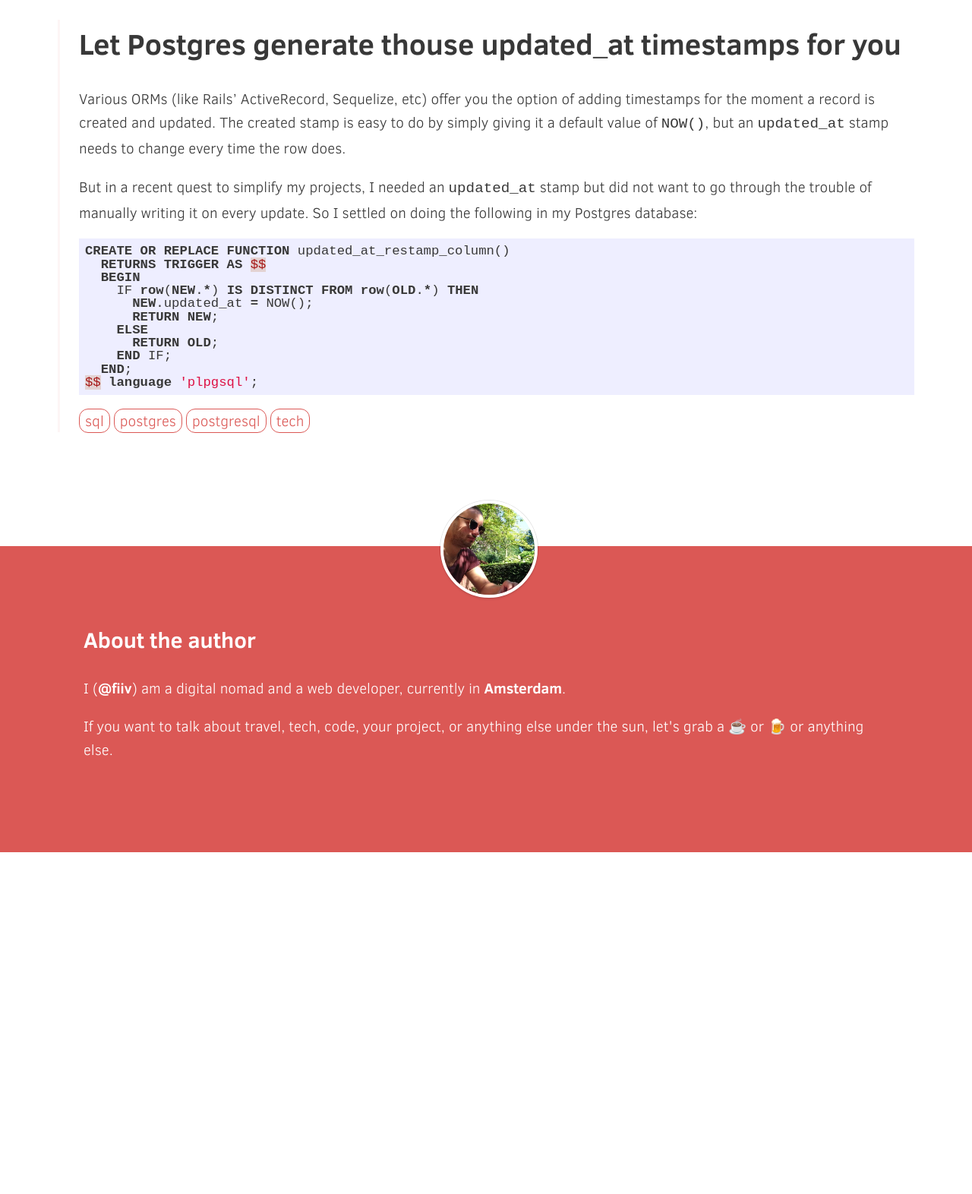
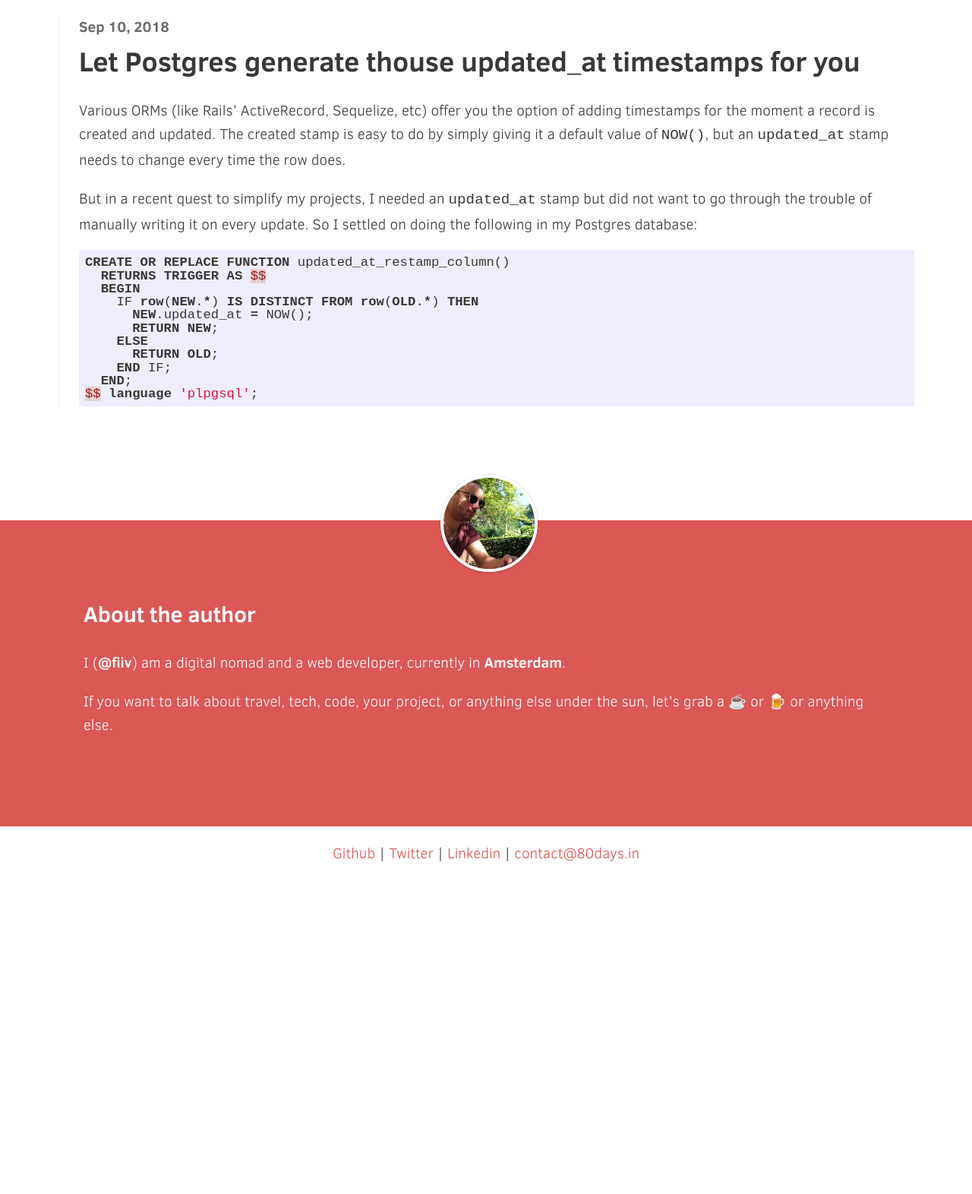
Before and after one commit to mtimofiiv/80days.in, a Jekyll site: the page built from _posts/2018-09-14-automatic-updated_at-stamps-in-postgres.markdown, in a window 1280 px wide. Shown: the part 500-2072 px from the top of the page at 76% size. Built offline with Jekyll 4.4.1, drawn with Linux system fonts in a browser that asks for light colours; comment, search, counter and statistics services are not loaded; after the commit the page ends 1658 px from its top, so only the background shows below that.

Commit message:
a lot better

```diff
--- a/_layouts/default.html
+++ b/_layouts/default.html
@@ -30,7 +30,15 @@
 
     <footer>
       <div class="container">
-
+        <p class="contact-links">
+          <a href="https://github.com/mtimofiiv">Github</a>
+           |
+          <a href="https://twitter.com/mtimofiiv">Twitter</a>
+           |
+          <a href="https://www.linkedin.com/in/mtimofiiv/">Linkedin</a>
+           |
+          <a href="mailto:contact@80days.in">contact@80days.in</a>
+        </p>
       </div>
     </footer>
 
--- a/_layouts/post.html
+++ b/_layouts/post.html
@@ -2,13 +2,10 @@
 layout: default
 ---
 <article class="container">
+  <p class="date">{{ page.date | date: "%b %-d, %Y" }}</p>
   <h1>{{ page.title }}</h1>
+
+
   {{ page.content }}
 
-  <ul class="tags">
-    {% for tag in page.tags %}
-      <li><a href="/tags/{{tag}}">{{tag}}</a></li>
-    {% endfor %}
-  </ul>
-
 </article>
--- a/_sass/layout.scss
+++ b/_sass/layout.scss
@@ -40,6 +40,30 @@
   }
 }
 
+.share-tools {
+  text-align: center;
+  padding: 20px;
+}
+
+.share-btn {
+  color: #ccc;
+}
+
+.share-btn:hover {
+  color: $highlight-color;
+}
+
+.share-action {
+  color: $highlight-color;
+  font-size: 16px;
+  padding: 0;
+  margin: 0;
+}
+
+.hidden {
+  display: none;
+}
+
 header {
   position: absolute;
   z-index: 1;
@@ -67,6 +91,18 @@
 article {
   padding-left: 25px;
   border-left: lighten($highlight-color, 38%) solid 3px;
+
+  h1 {
+    padding: 0;
+    margin: 0;
+    font-size: 190%;
+  }
+
+  .date {
+    color: lighten($base-font-color, 20%);
+    font-weight: bold;
+    margin-bottom: 0;
+  }
 }
 
 .tags {
@@ -111,7 +147,7 @@
 
 aside.about-widget {
   width: 100%;
-  margin: 150px 0;
+  margin: 150px 0 0 0;
   background: $highlight-color;
   color: white;
   padding: 0 0 100px 0;
@@ -149,9 +185,10 @@
 
 footer {
   background-color: white;
-  height: 200px;
-  padding-top: 100px;
-  margin-top: 100px;
+
+  .contact-links {
+    text-align: center;
+  }
 }
 
 // Extra small devices (portrait phones, less than 576px)
--- a/assets/script.js
+++ b/assets/script.js
@@ -0,0 +1,44 @@
+(function() {
+  var initSocialButtons = function(klass, onHover, onClick) {
+    var el = document.getElementsByClassName(klass);
+    for (var i = 0; i < el.length; i++) {
+      el[i].addEventListener('mouseover', onHover);
+      el[i].addEventListener('mouseout', removeShareHover);
+      el[i].addEventListener('click', onClick);
+    }
+  };
+
+  var shareHover = function(message) {
+    var labels = document.getElementsByClassName('share-action');
+
+    return function(e) {
+      for (var i = 0; i < labels.length; i++) labels[i].innerHTML = message;
+    }
+  };
+
+  var removeShareHover = function() {
+    var labels = document.getElementsByClassName('share-action');
+    for (var i = 0; i < labels.length; i++) labels[i].innerHTML = '&nbsp;';
+  };
+
+  var shareClickFacebook = function() {
+    var uri = 'https://www.facebook.com/dialog/share?display=popup'
+    uri += '&href=' + encodeURIComponent(window.location.href);
+    uri += '&redirect_uri=' + encodeURIComponent(window.location.href);
+    window.open(uri, 'Share on Facebook', 'menubar=0,scrollbars=0,location=0,width=600,height=400');
+  };
+
+  var shareClickTwitter = function() {
+    var uri = 'https://twitter.com/intent/tweet?'
+    uri += '&url=' + encodeURIComponent(window.location.href);
+    uri += '&text=' + encodeURIComponent(document.title);
+    window.open(uri, 'Share on Twitter', 'menubar=0,scrollbars=0,location=0,width=600,height=400');
+  };
+
+  var initialize = function() {
+    initSocialButtons('share-facebook', shareHover('Share on Facebook'), shareClickFacebook);
+    initSocialButtons('share-twitter', shareHover('Share on Twitter'), shareClickTwitter);
+  };
+
+  initialize();
+})();
```
Also changed, not shown: _includes/share.html (added, +10 -0 lines), assets/images/facebook.svg (added), assets/images/twitter.svg (added).
